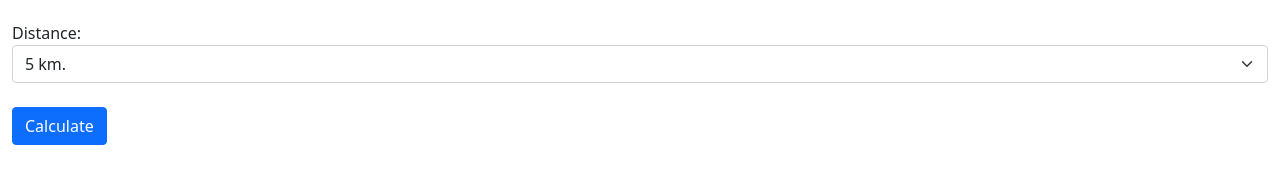
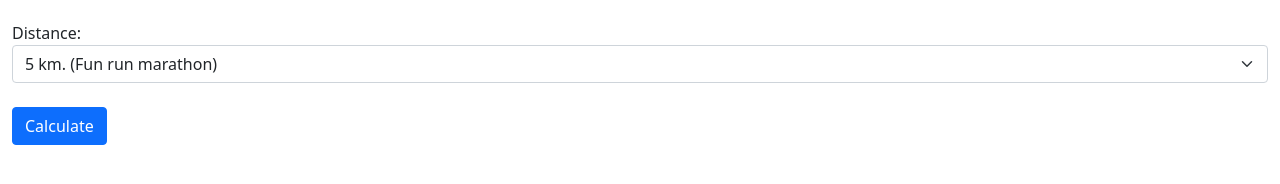
Before and after one commit to FirstPasit/ex5a, a plain HTML site: page index.html in a window 1280 px wide. Shown: the part 308-492 px from the top of the page. Drawn offline with nearby package versions, Linux system fonts and the light colour scheme.

Commit message:
Update index.html by adding more description

```diff
--- a/index.html
+++ b/index.html
@@ -21,10 +21,10 @@
 		  <div class="form-group">
 			<label for="tem">Distance:</label>
 			<select class="form-select" aria-label="Default select example" id="dist">
-			  <option value="5">5 km.</option>
-			  <option value="10">10 km.</option>
-			  <option value="21">21 km.</option>
-			  <option value="42">42 km.</option>
+			  <option value="5">5 km. (Fun run marathon)</option>
+			  <option value="10">10 km. (mini marathon)</option>
+			  <option value="21">21 km. (Half marathon)</option>
+			  <option value="42">42 km. (Full marathon)</option>
 			</select>
 		  </div>
 		  <br><button type="button" class="btn btn-primary">Calculate</button>
```
